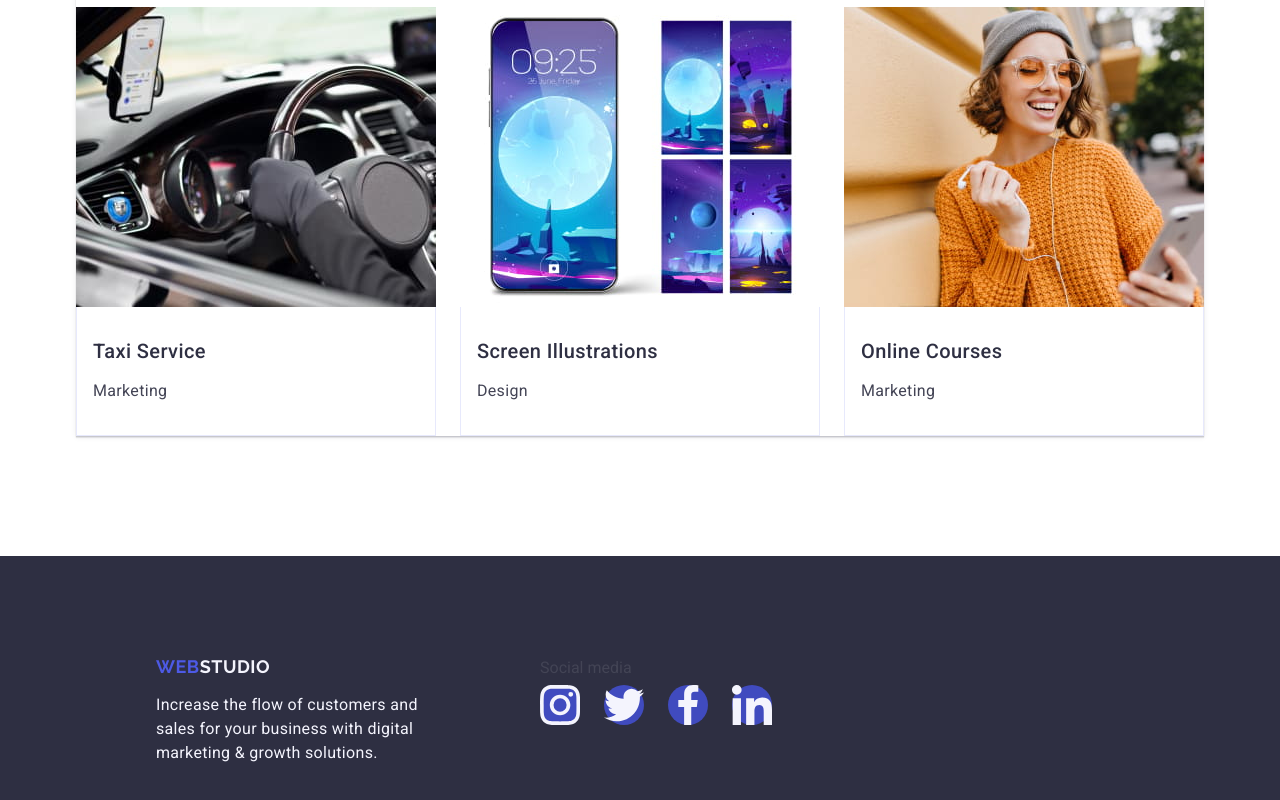
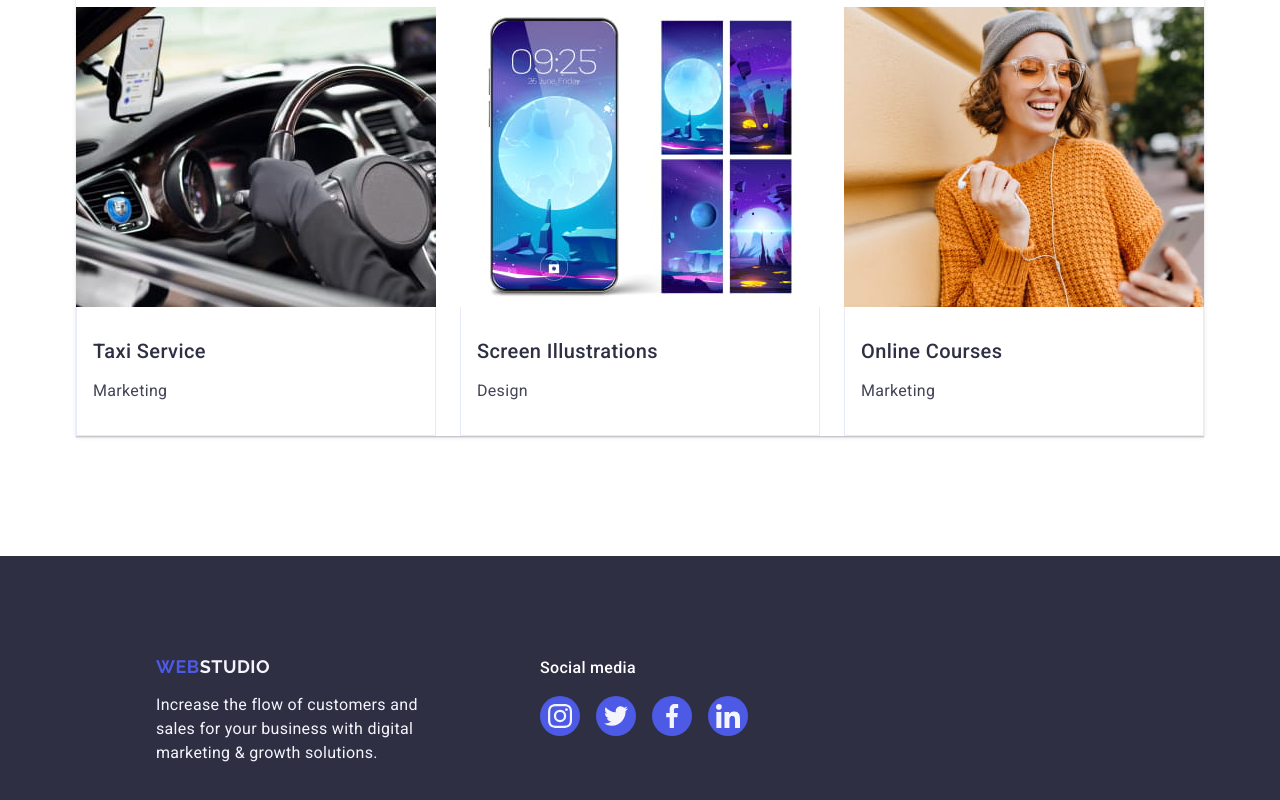
Before and after one commit to Maksym-Shutenko/-goit-markup-hw-04, a plain HTML site: page index.html in a window 1280 px wide. Shown: the part 2795-3595 px from the top of the page. Drawn offline with nearby package versions, Linux system fonts and the light colour scheme.

Commit message:
changes-5

```diff
--- a/css/style.css
+++ b/css/style.css
@@ -123,7 +123,7 @@ img {
    line-height: 1.5;
    letter-spacing: 0.02em;
 }
-.item-adr .address-act {
+.item-adr {
    transition: color 250ms cubic-bezier(0.4, 0, 0.2, 1);
 }
 .item-link:hover,
@@ -335,7 +335,7 @@ img {
    width: 100%;
    height: 100%;
    color: #f4f4fd;
-   background-color: #404bbf;
+   background-color: #4d5ae5;
    border-radius: 50%;
    transition: background-color 250ms cubic-bezier(0.4, 0, 0.2, 1);
 }
@@ -422,10 +422,14 @@ img {
    line-height: 1.5;
    letter-spacing: 0.02em;
    transform: translateY(100%);
-   transition: transform 500ms;
+   transition: transform 250ms cubic-bezier(0.4, 0, 0.2, 1);
 }
 .port-list:hover .overlay {
-   transform: translateY(0);
+   transform: translateY(0%);
+   box-shadow:
+      0px 1px 6px rgba(46, 47, 66, 0.08),
+      0px 1px 1px rgba(46, 47, 66, 0.16),
+      0px 2px 1px rgba(46, 47, 66, 0.08);
 }
 
 /*? Footer */
@@ -478,7 +482,7 @@ img {
    max-width: 264px;
 }
 
-.social-title .media {
+.social-title {
    color: #ffffff;
    font-weight: 500;
    font-size: 16px;
@@ -486,7 +490,7 @@ img {
    letter-spacing: 0.02em;
    margin-bottom: 16px;
 }
-.social .social-footer {
+.social-footer {
    display: flex;
    gap: 16px;
 }
@@ -495,7 +499,7 @@ img {
    height: 40px;
    transition: background-color 250ms cubic-bezier(0.4, 0, 0.2, 1);
 }
-.social-link .link-footer {
+.link-footer {
    width: 100%;
    height: 100%;
    background-color: #4d5ae5;
@@ -505,7 +509,9 @@ img {
    justify-content: center;
    fill: #f4f4fd;
 }
-.social-link .icon-footer:hover,
-.social-link .icon-footer:focus {
+.link-footer:hover,
+.link-footer:focus {
    background-color: #31d0aa;
 }
+.icons-footer {
+}
--- a/index.html
+++ b/index.html
@@ -545,49 +545,45 @@
                <p class="social-title media">Social media</p>
                <ul class="social social-footer">
                   <li class="social-item icon-footer">
-                     <a
-                        href=""
-                        class="social-link link-footer"
-                        width="24px"
-                        height="24px"
-                     >
-                        <svg class="social-icons icons-footer">
+                     <a href="" class="social-link link-footer">
+                        <svg
+                           class="social-icons icons-footer"
+                           width="24"
+                           height="24"
+                        >
                            <use href="./images/icons.svg#icon-instagram"></use>
                         </svg>
                      </a>
                   </li>
                   <li class="social-item">
-                     <a
-                        href=""
-                        class="social-link link-footer"
-                        width="24px"
-                        height="24px"
-                     >
-                        <svg class="social-icons icons-footer">
+                     <a href="" class="social-link link-footer">
+                        <svg
+                           class="social-icons icons-footer"
+                           width="24"
+                           height="24"
+                        >
                            <use href="./images/icons.svg#icon-twitter"></use>
                         </svg>
                      </a>
                   </li>
                   <li class="social-item">
-                     <a
-                        href=""
-                        class="social-link link-footer"
-                        width="24px"
-                        height="24px"
-                     >
-                        <svg class="social-icons icons-footer">
+                     <a href="" class="social-link link-footer">
+                        <svg
+                           class="social-icons icons-footer"
+                           width="24"
+                           height="24"
+                        >
                            <use href="./images/icons.svg#icon-facebook"></use>
                         </svg>
                      </a>
                   </li>
                   <li class="social-item">
-                     <a
-                        href=""
-                        class="social-link link-footer"
-                        width="24px"
-                        height="24px"
-                     >
-                        <svg class="social-icons icons-footer">
+                     <a href="" class="social-link link-footer">
+                        <svg
+                           class="social-icons icons-footer"
+                           width="24"
+                           height="24"
+                        >
                            <use href="./images/icons.svg#icon-linkedin"></use>
                         </svg>
                      </a>
```
